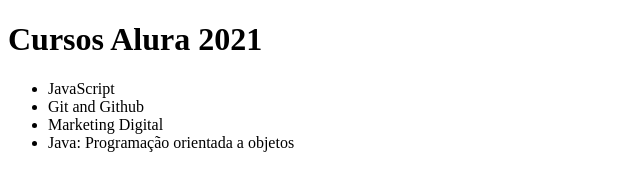
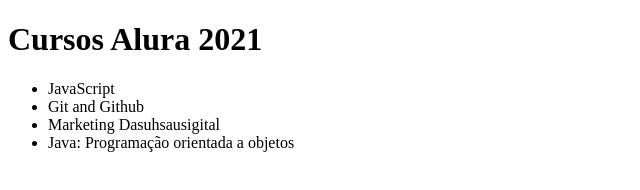
Before and after one commit to JuaumMitty/learn-git-2.0, a plain HTML site: page index.html in a window 1280 px wide. Shown: the full height of the page, 0-640 px from the left. Drawn offline with Linux system fonts and the light colour scheme.

Commit message:
Colocando um bug no código

```diff
--- a/index.html
+++ b/index.html
@@ -11,7 +11,7 @@
     <ul>
         <li>JavaScript</li>
         <li>Git and Github</li>
-        <li>Marketing Digital</li>
+        <li>Marketing Dasuhsausigital</li>
         <li>Java: Programação orientada a objetos</li>
     </ul>
 </body>
```
